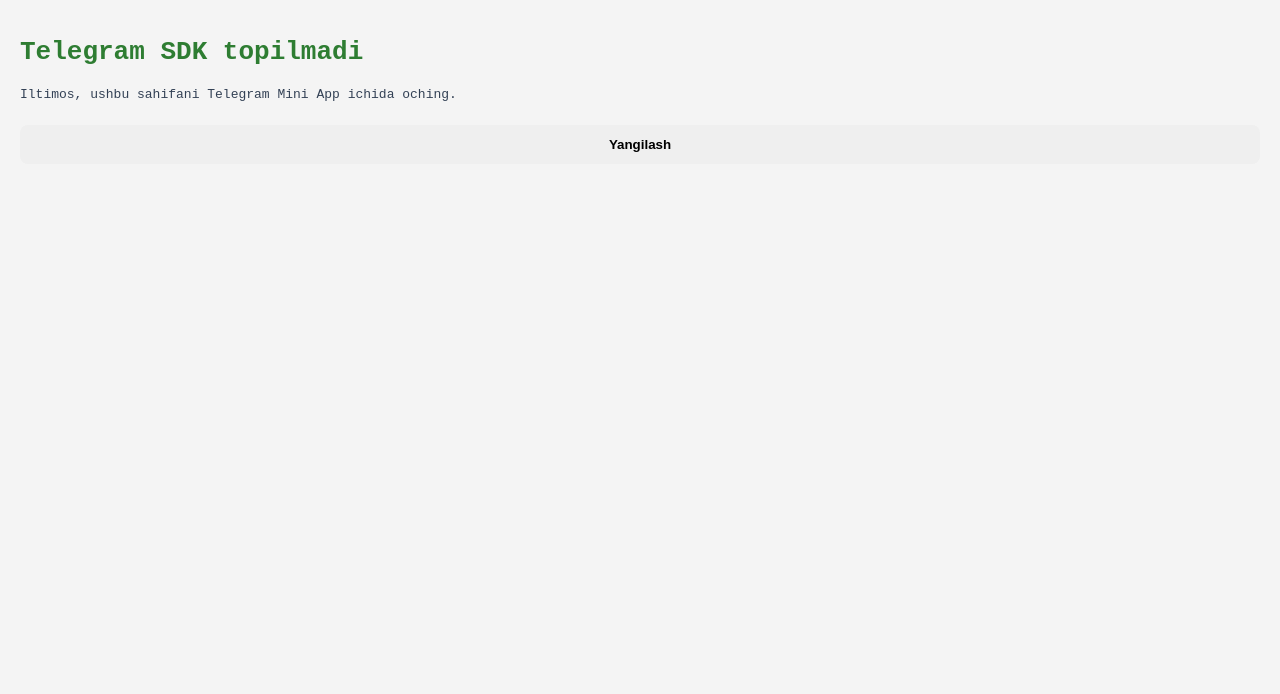
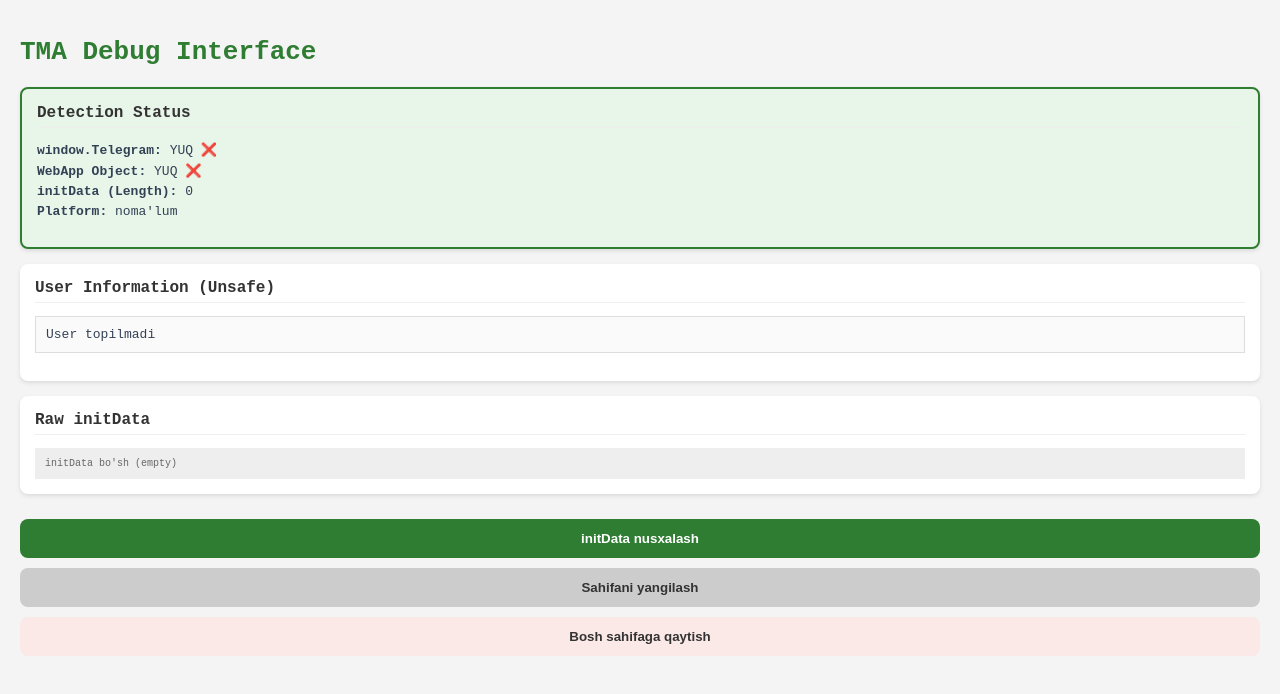
Before and after one commit to BekmurodGofurov/Kochatim, a React (Vite) app in the folder client/: page /debug-tma in a window 1280 px wide. Shown: the top 694 px of the page. Built offline with nearby package versions, Linux system fonts and the light colour scheme; no server answers.

Commit message:
Telegram mini app version 5

```diff
--- a/client/src/auth/TelegramHandler.jsx
+++ b/client/src/auth/TelegramHandler.jsx
@@ -14,21 +14,29 @@
         // 1. Telegram SDK ni tekshirish
         const tg = window.Telegram?.WebApp;
 
-        // Telegram muhitidami yoki yo'qligini aniqlash mantiqi
-        // initData mavjudligi Mini App ekanligini anglatadi
+        // Agar tg obyekti bo'lsa, demak bu TMA muhiti bo'lishi EHTIMOL
+        // Lekin initData bo'lmaguncha biz kimmizligini bilmaymiz
         const initData = tg?.initData;
+        const hasTgObject = !!tg;
         const isTmaEnvironment = !!initData;
+
+        // Debug uchun konsolga chiqaramiz
+        console.log("TMA Check:", { hasTgObject, initDataLength: initData?.length, isTmaEnvironment });
+
+        if (hasTgObject) {
+            sessionStorage.setItem("tg_detected", "true");
+            tg.ready();
+            tg.expand();
+        }
 
         if (isTmaEnvironment) {
             sessionStorage.setItem("is_tma", "true");
-            tg.ready();
-            tg.expand();
         } else {
             sessionStorage.removeItem("is_tma");
         }
 
-        // 2. TMA bo'lsa debug sahifasiga yo'naltiramiz (Vaqtincha tekshirish uchun)
-        if (isTmaEnvironment && location.pathname !== "/debug-tma") {
+        // 2. TMA deb gumon qilsak debug sahifasiga yo'naltiramiz
+        if (hasTgObject && location.pathname !== "/debug-tma") {
             navigate("/debug-tma", { replace: true });
             setIsChecking(false);
             return;
--- a/client/src/pages/debug/TmaDebug.jsx
+++ b/client/src/pages/debug/TmaDebug.jsx
@@ -6,8 +6,12 @@
 
     useEffect(() => {
         const tg = window.Telegram?.WebApp;
+        const hasWindowTg = !!window.Telegram;
+
         if (tg) {
             setTgData({
+                hasWindowTg,
+                noWebApp: false,
                 initData: tg.initData,
                 initDataUnsafe: tg.initDataUnsafe,
                 version: tg.version,
@@ -16,49 +20,58 @@
                 viewportHeight: tg.viewportHeight,
                 isExpanded: tg.isExpanded,
             });
+        } else {
+            setTgData({ hasWindowTg, noWebApp: true });
         }
     }, []);
 
     if (!tgData) {
-        return (
-            <div className="tma-debug">
-                <h1>Telegram SDK topilmadi</h1>
-                <p>Iltimos, ushbu sahifani Telegram Mini App ichida oching.</p>
-                <button onClick={() => window.location.reload()}>Yangilash</button>
-            </div>
-        );
+        return <div className="tma-debug"><h1>Kutib turing...</h1></div>;
     }
 
     return (
         <div className="tma-debug">
             <h1>TMA Debug Interface</h1>
 
+            <section style={{ border: "2px solid #2e7d32", backgroundColor: "#e8f5e9" }}>
+                <h2>Detection Status</h2>
+                <ul>
+                    <li><strong>window.Telegram:</strong> {tgData.hasWindowTg ? "MAVJUD ✅" : "YUQ ❌"}</li>
+                    <li><strong>WebApp Object:</strong> {tgData.noWebApp ? "YUQ ❌" : "MAVJUD ✅"}</li>
+                    <li><strong>initData (Length):</strong> {tgData.initData?.length || 0}</li>
+                    <li><strong>Platform:</strong> {tgData.platform || "noma'lum"}</li>
+                </ul>
+            </section>
+
             <section>
                 <h2>User Information (Unsafe)</h2>
-                <pre>{JSON.stringify(tgData.initDataUnsafe?.user, null, 2)}</pre>
+                <pre>{JSON.stringify(tgData.initDataUnsafe?.user, null, 2) || "User topilmadi"}</pre>
             </section>
 
             <section>
                 <h2>Raw initData</h2>
-                <div className="raw-data">{tgData.initData}</div>
+                <div className="raw-data" style={{ fontSize: "10px", wordBreak: "break-all", background: "#eee", padding: "10px" }}>
+                    {tgData.initData || "initData bo'sh (empty)"}
+                </div>
             </section>
 
-            <section>
-                <h2>Environment Details</h2>
-                <ul>
-                    <li><strong>Version:</strong> {tgData.version}</li>
-                    <li><strong>Platform:</strong> {tgData.platform}</li>
-                    <li><strong>ColorScheme:</strong> {tgData.colorScheme}</li>
-                    <li><strong>Viewport Height:</strong> {tgData.viewportHeight}</li>
-                </ul>
-            </section>
-
-            <button className="copy-btn" onClick={() => navigator.clipboard.writeText(tgData.initData)}>
+            <button className="copy-btn" onClick={() => {
+                if (tgData.initData) {
+                    navigator.clipboard.writeText(tgData.initData);
+                    alert("initData nusxalandi!");
+                } else {
+                    alert("Nusxalash uchun ma'lumot yo'q");
+                }
+            }}>
                 initData nusxalash
             </button>
 
-            <button className="back-btn" onClick={() => window.history.back()}>
-                Orqaga
+            <button className="back-btn" onClick={() => window.location.reload()}>
+                Sahifani yangilash
+            </button>
+
+            <button className="back-btn" style={{ marginTop: "10px", backgroundColor: "#fbe9e7" }} onClick={() => window.location.href = "/"}>
+                Bosh sahifaga qaytish
             </button>
         </div>
     );
--- a/client/src/pages/home/Home.jsx
+++ b/client/src/pages/home/Home.jsx
@@ -5,6 +5,7 @@
     const { theme } = useTheme();
     const navigate = useNavigate();
     const isLoggedIn = !!localStorage.getItem("session_token");
+    const isTgDetected = sessionStorage.getItem("tg_detected") === "true";
 
     React.useEffect(() => {
         if (isLoggedIn) {
@@ -14,6 +15,11 @@
 
     return (
         <div className={`home-page ${theme}-mode`}>
+            {isTgDetected && (
+                <div style={{ position: "fixed", top: 0, left: 0, right: 0, background: "orange", color: "black", textAlign: "center", fontSize: "10px", zIndex: 9999 }}>
+                    TG SDK DETECTED!
+                </div>
+            )}
             <Header />
 
             <main>
```
